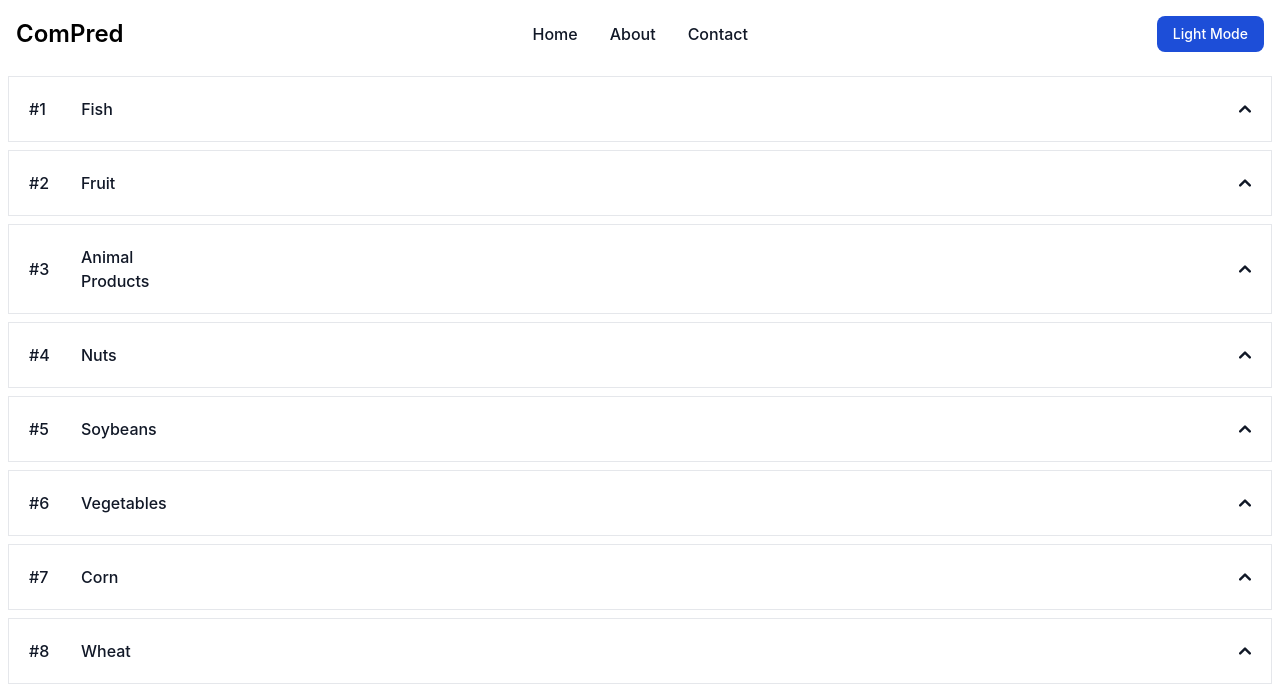
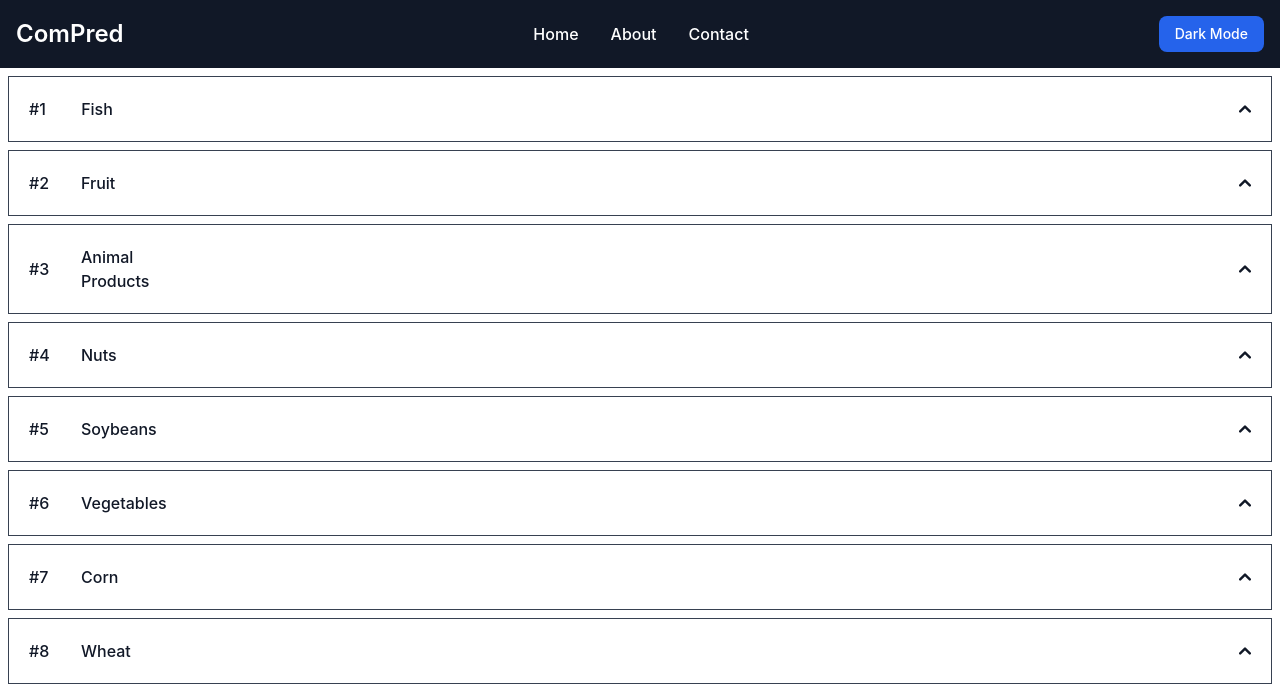
Before and after one commit to bengoh815/maddata2024, a React (Create React App) app in the folder client/: page / in a window 1280 px wide. Shown: the top 696 px of the page. Built offline with nearby package versions, Linux system fonts and the light colour scheme.

Commit message:
Minor changes

```diff
--- a/client/src/App.tsx
+++ b/client/src/App.tsx
@@ -9,6 +9,9 @@ function App() {
   const { darkModeEnabled } = useDarkMode();
   return (
     <div className="App">
+      <head>
+        <title>ComPred</title>
+      </head>
       <div className={darkModeEnabled ? "dark" : ""}>
         <Router>
           <Routes>
--- a/client/src/context/darkModeContext.tsx
+++ b/client/src/context/darkModeContext.tsx
@@ -20,7 +20,7 @@ export const useDarkMode = (): DarkModeContextType => {
 export const DarkModeProvider: React.FC<{ children: React.ReactNode }> = ({
   children,
 }) => {
-  const [darkModeEnabled, setDarkModeEnabled] = useState<boolean>(false);
+  const [darkModeEnabled, setDarkModeEnabled] = useState<boolean>(true);
 
   const toggleDarkMode = () => {
     setDarkModeEnabled(!darkModeEnabled);
```
